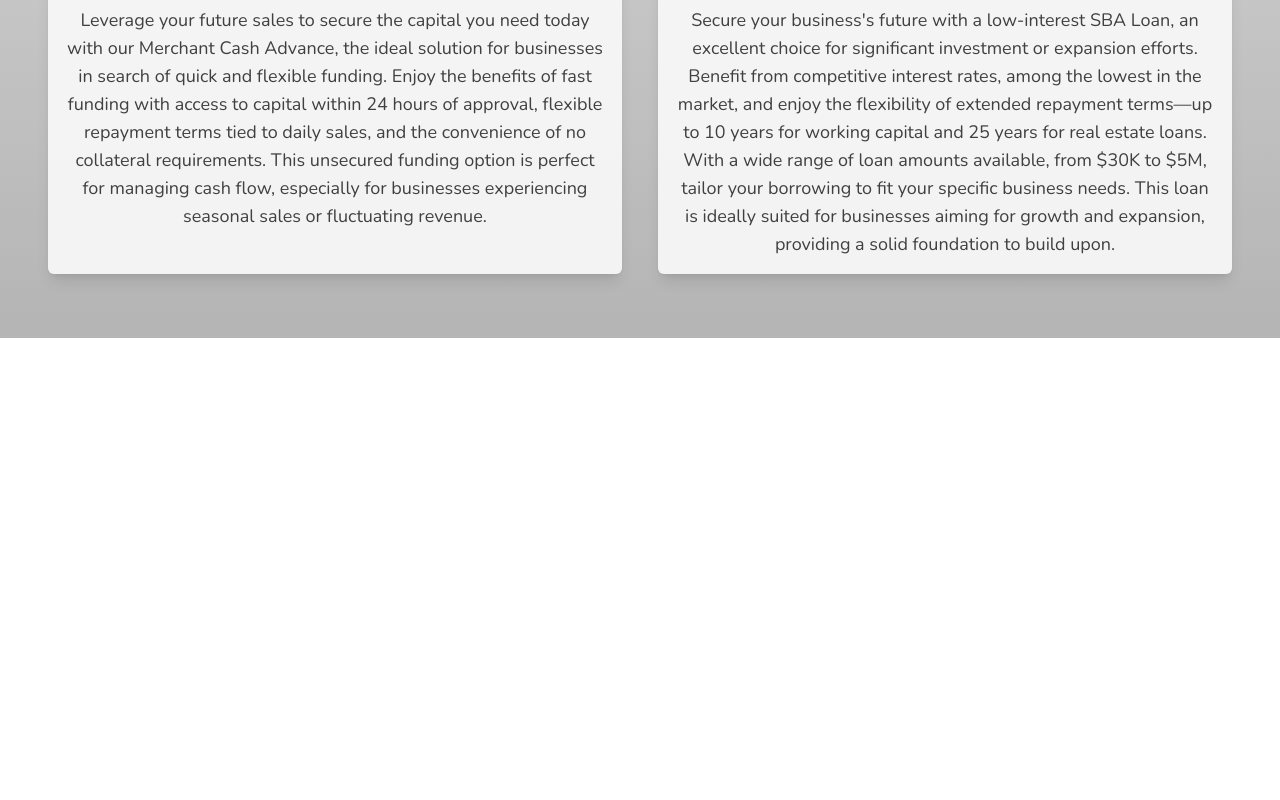
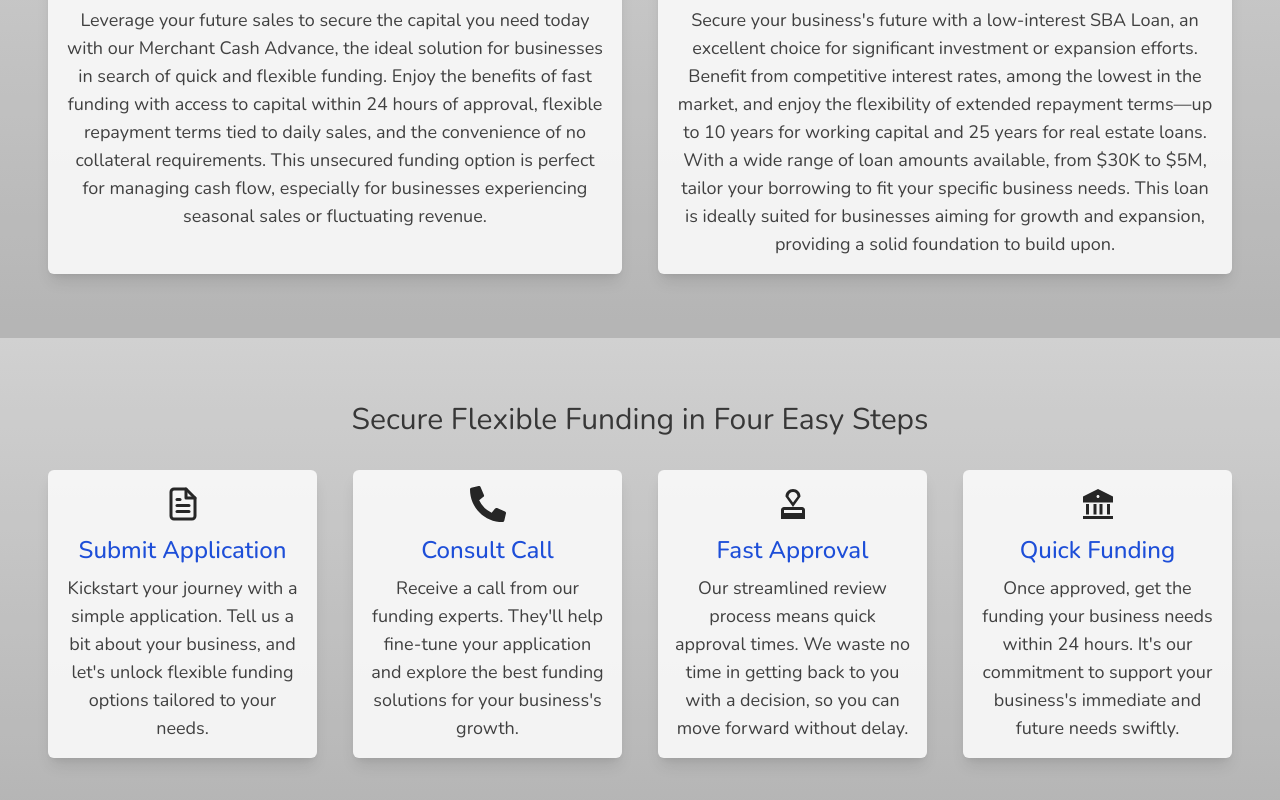
Before and after one commit to dewanwakilahmed/metro-funding-nyc, a Next.js app: page / in a window 1280 px wide. Shown: the part 1486-2286 px from the top of the page. Before the commit the page ends 1824 px from the top, so only its background shows below. Built offline with nearby package versions, Linux system fonts and the light colour scheme.

Commit message:
Finished HowItWorks Section

```diff
--- a/app/page.tsx
+++ b/app/page.tsx
@@ -5,6 +5,7 @@
 import Hero from "@/components/hero/Hero";
 import WhyChooseUs from "@/components/WhyChooseUs/WhyChooseUs";
 import FundingOptions from "@/components/FundingOptions/FundingOptions";
+import HowItWorks from "@/components/HowItWorks/HowItWorks";
 
 const HomePage = () => {
   return (
@@ -12,6 +13,7 @@
       <Hero />
       <WhyChooseUs />
       <FundingOptions />
+      <HowItWorks />
     </main>
   );
 };
--- /dev/null
+++ b/components/HowItWorks/HowItWorks.tsx
@@ -0,0 +1,62 @@
+import React from "react";
+
+import "./how-it-works.css";
+
+import { FiFileText } from "react-icons/fi";
+import { FaPhoneAlt } from "react-icons/fa";
+import { MdApproval } from "react-icons/md";
+import { RiBankFill } from "react-icons/ri";
+
+const HowItWorks = () => {
+  return (
+    <section className='how-it-works-section'>
+      <h3 className='how-it-works-title'>
+        Secure Flexible Funding in Four Easy Steps
+      </h3>
+
+      <div className='how-it-works-content'>
+        <div className='how-it-works-item'>
+          <FiFileText className='how-it-works-item-icon' />
+          <h4 className='how-it-works-item-title'>Submit Application</h4>
+          <p className='how-it-works-item-desc'>
+            Kickstart your journey with a simple application. Tell us a bit
+            about your business, and let&apos;s unlock flexible funding options
+            tailored to your needs.
+          </p>
+        </div>
+
+        <div className='how-it-works-item'>
+          <FaPhoneAlt className='how-it-works-item-icon' />
+          <h4 className='how-it-works-item-title'>Consult Call</h4>
+          <p className='how-it-works-item-desc'>
+            Receive a call from our funding experts. They&apos;ll help fine-tune
+            your application and explore the best funding solutions for your
+            business&apos;s growth.
+          </p>
+        </div>
+
+        <div className='how-it-works-item'>
+          <MdApproval className='how-it-works-item-icon' />
+          <h4 className='how-it-works-item-title'>Fast Approval</h4>
+          <p className='how-it-works-item-desc'>
+            Our streamlined review process means quick approval times. We waste
+            no time in getting back to you with a decision, so you can move
+            forward without delay.
+          </p>
+        </div>
+
+        <div className='how-it-works-item'>
+          <RiBankFill className='how-it-works-item-icon' />
+          <h4 className='how-it-works-item-title'>Quick Funding</h4>
+          <p className='how-it-works-item-desc'>
+            Once approved, get the funding your business needs within 24 hours.
+            It&apos;s our commitment to support your business&apos;s immediate
+            and future needs swiftly.
+          </p>
+        </div>
+      </div>
+    </section>
+  );
+};
+
+export default HowItWorks;
--- /dev/null
+++ b/components/HowItWorks/how-it-works.css
@@ -0,0 +1,108 @@
+.how-it-works-section {
+  @apply bg-gradient-to-t from-neutral-300 to-neutral-100
+  relative
+
+  px-2
+  xs:px-3
+  sm:px-5
+  md:px-7
+  lg:px-9
+  xl:px-12
+  2xl:px-16
+
+  py-6
+  xs:py-8
+  sm:py-10
+  md:py-12
+  lg:py-14
+  xl:py-16;
+}
+
+.how-it-works-section::before {
+  content: "";
+  position: absolute;
+  top: 0;
+  left: 0;
+  right: 0;
+  bottom: 0;
+  background: rgba(0, 0, 0, 0.15);
+}
+
+.how-it-works-title {
+  @apply text-center
+  text-neutral-700
+  mb-4
+  xs:mb-5
+  sm:mb-6
+  lg:mb-7
+  xl:mb-8
+  text-base
+  sm:text-lg
+  md:text-xl
+  lg:text-2xl
+  xl:text-3xl
+  2xl:text-4xl;
+}
+
+.how-it-works-content {
+  @apply z-20
+
+  grid
+  grid-cols-1
+  md:grid-cols-2
+  xl:grid-cols-4
+
+  gap-2.5
+  xs:gap-3.5
+  sm:gap-6
+  md:gap-7
+  lg:gap-9
+
+  max-w-screen-2xl
+  mx-auto;
+}
+
+.how-it-works-item {
+  @apply flex
+  flex-col
+  items-center
+
+  rounded-md
+  transition
+
+  p-4
+
+  shadow-lg
+  bg-neutral-50/90
+  hover:bg-neutral-50/100
+  hover:-translate-y-2
+  z-30;
+}
+
+.how-it-works-item-icon {
+  @apply text-3xl
+  sm:text-4xl
+  mb-2
+  sm:mb-3
+
+  text-neutral-800;
+}
+
+.how-it-works-item-title {
+  @apply text-xl
+  sm:text-2xl
+  mb-1
+  sm:mb-2
+  font-medium
+  text-blue-700;
+}
+
+.how-it-works-item-desc {
+  @apply text-center
+  font-light
+  leading-5
+  text-neutral-700
+
+  text-base
+  sm:text-lg;
+}
```
